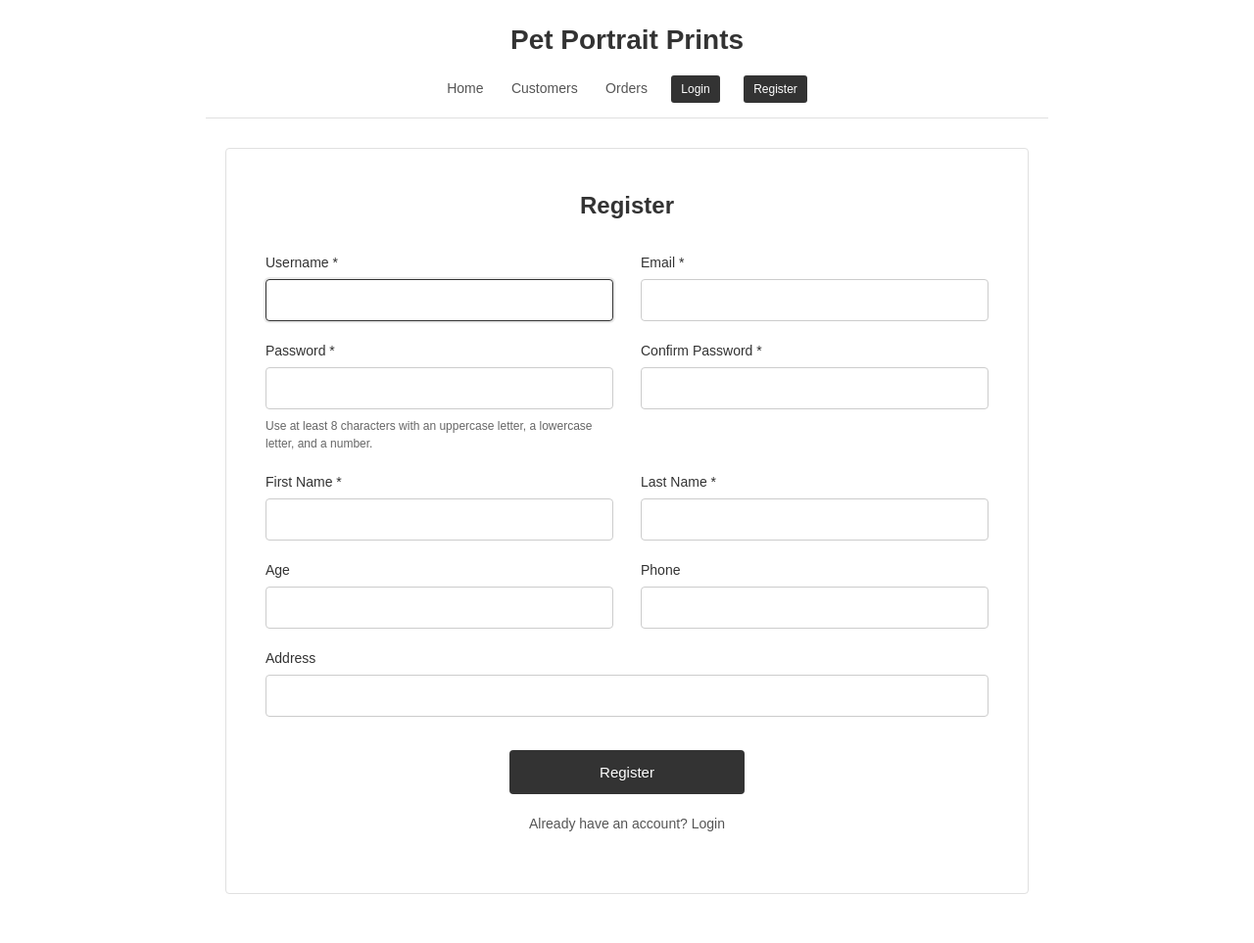
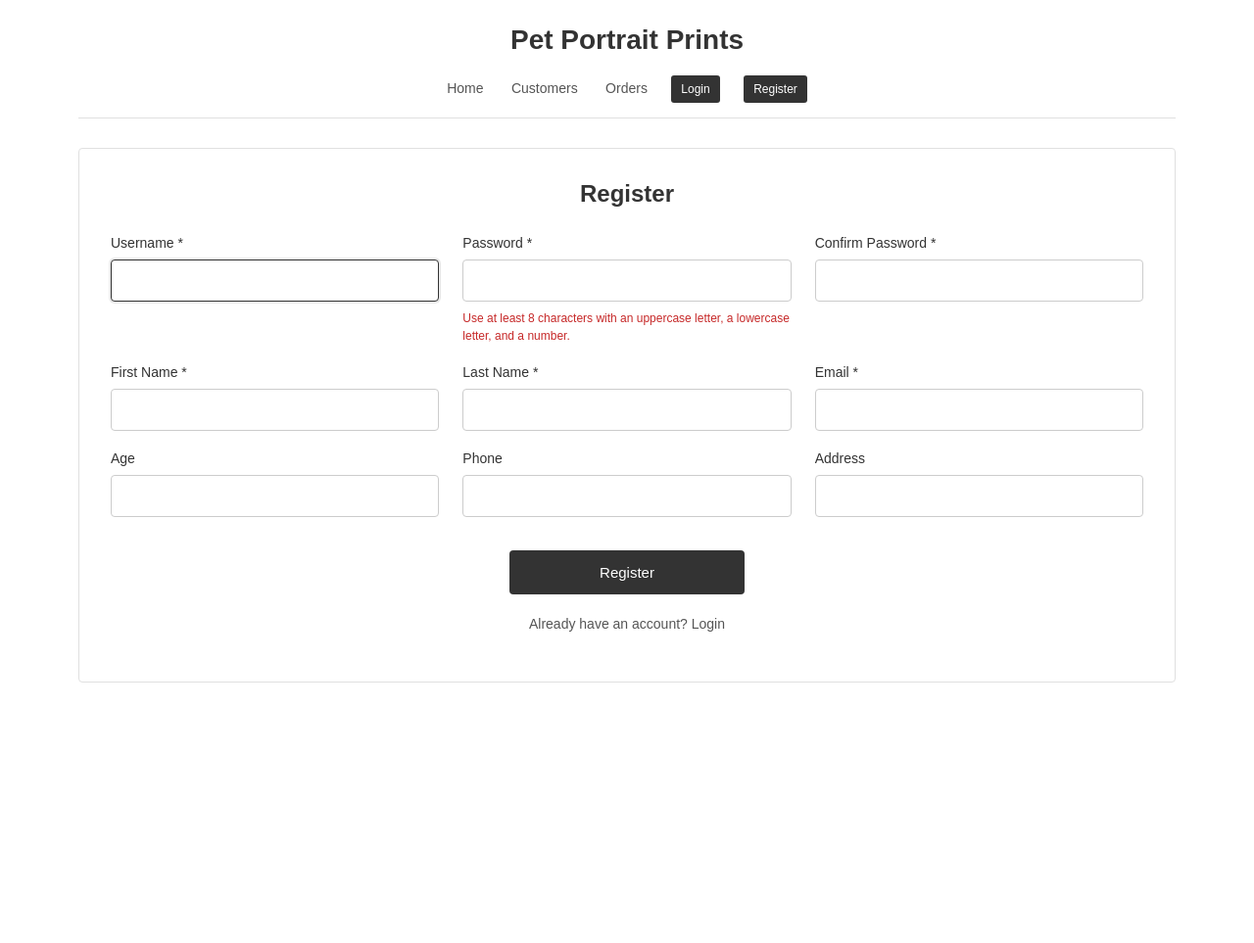
Before and after one commit to Froztss/Pet-Portrait-Prints, a PHP site: page /register.php in a window 1280 px wide. Shown: the whole page at 98% size. After the commit the page ends 697 px from the top, so only its background shows below. Run offline with PHP 8.4, Linux system fonts and the light colour scheme.

Commit message:
fix login and registration layout

```diff
--- a/css/style.css
+++ b/css/style.css
@@ -307,15 +307,21 @@ form {
 }
 
 /* Wide registration form */
-.register-container {
-    max-width: 820px;
-    margin: 30px auto;
+.container.registration-page {
+    max-width: 1160px;
+}
+
+.auth-container.register-container {
+    width: 100%;
+    max-width: none;
+    margin: 24px auto;
+    padding: 28px 32px;
 }
 
 .register-grid {
     display: grid;
-    grid-template-columns: repeat(2, minmax(0, 1fr));
-    gap: 20px 28px;
+    grid-template-columns: repeat(3, minmax(0, 1fr));
+    gap: 18px 24px;
     align-items: start;
 }
 
@@ -324,14 +330,14 @@ form {
     margin-bottom: 0;
 }
 
-.form-field-wide {
-    grid-column: 1 / -1;
+.register-container h2 {
+    margin-bottom: 22px;
 }
 
 #password-help {
     margin-top: 8px;
     font-size: 12px;
-    color: #666666;
+    color: #C62828;
 }
 
 .register-actions {
@@ -342,6 +348,12 @@ form {
 .register-actions .button {
     width: 240px;
     max-width: 100%;
+}
+
+@media (min-width: 601px) and (max-width: 900px) {
+    .register-grid {
+        grid-template-columns: repeat(2, minmax(0, 1fr));
+    }
 }
 
 @media (max-width: 600px) {
--- a/includes/header.php
+++ b/includes/header.php
@@ -5,10 +5,10 @@
     <meta charset="UTF-8">
     <meta name="viewport" content="width=device-width, initial-scale=1.0">
     <title>Pet Portrait Prints</title>
-    <link rel="stylesheet" href="<?php echo BASE_URL; ?>css/style.css">
+    <link rel="stylesheet" href="<?php echo BASE_URL; ?>css/style.css?v=<?php echo filemtime(__DIR__ . '/../css/style.css'); ?>">
 </head>
 <body>
-<div class="container">
+<div class="container<?php echo !empty($wideRegistration) ? ' registration-page' : ''; ?>">
     <header>
         <h1>Pet Portrait Prints</h1>
         <nav>
--- a/register.php
+++ b/register.php
@@ -93,7 +93,10 @@ if ($_SERVER['REQUEST_METHOD'] === 'POST') {
 }
 ?>
 
-<?php require_once __DIR__ . '/includes/header.php'; ?>
+<?php
+$wideRegistration = true;
+require_once __DIR__ . '/includes/header.php';
+?>
 
 <div class="auth-container register-container">
     <h2>Register</h2>
@@ -122,16 +125,6 @@ if ($_SERVER['REQUEST_METHOD'] === 'POST') {
                     name="username"
                     required
                     autofocus
-                >
-            </div>
-            <div class="form-field">
-                <label class="label" for="email">Email *</label>
-                <input
-                    class="input"
-                    type="email"
-                    id="email"
-                    name="email"
-                    required
                 >
             </div>
             <div class="form-field">
@@ -180,6 +173,16 @@ if ($_SERVER['REQUEST_METHOD'] === 'POST') {
                 >
             </div>
             <div class="form-field">
+                <label class="label" for="email">Email *</label>
+                <input
+                    class="input"
+                    type="email"
+                    id="email"
+                    name="email"
+                    required
+                >
+            </div>
+            <div class="form-field">
                 <label class="label" for="age">Age</label>
                 <input
                     class="input input-small"
@@ -199,7 +202,7 @@ if ($_SERVER['REQUEST_METHOD'] === 'POST') {
                     name="phone"
                 >
             </div>
-            <div class="form-field form-field-wide">
+            <div class="form-field">
                 <label class="label" for="address">Address</label>
                 <input
                     class="input"
```
Also changed, not shown: login.php (+14 -5 lines).
